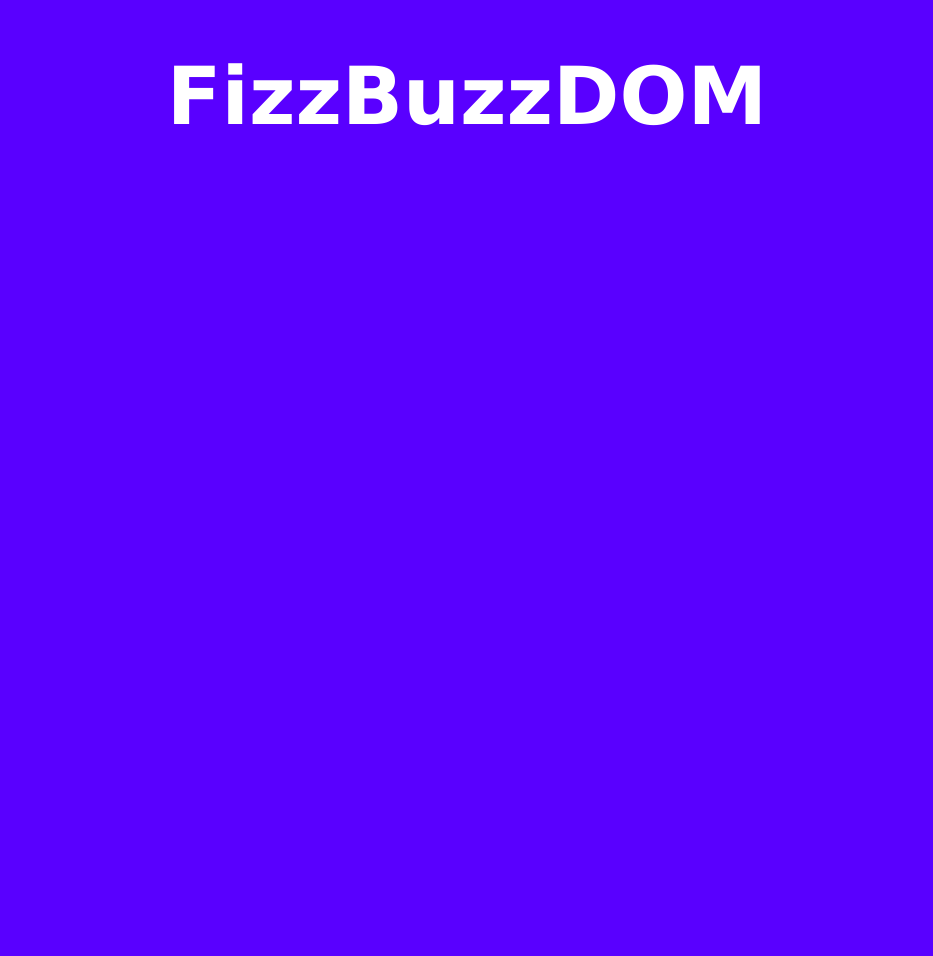
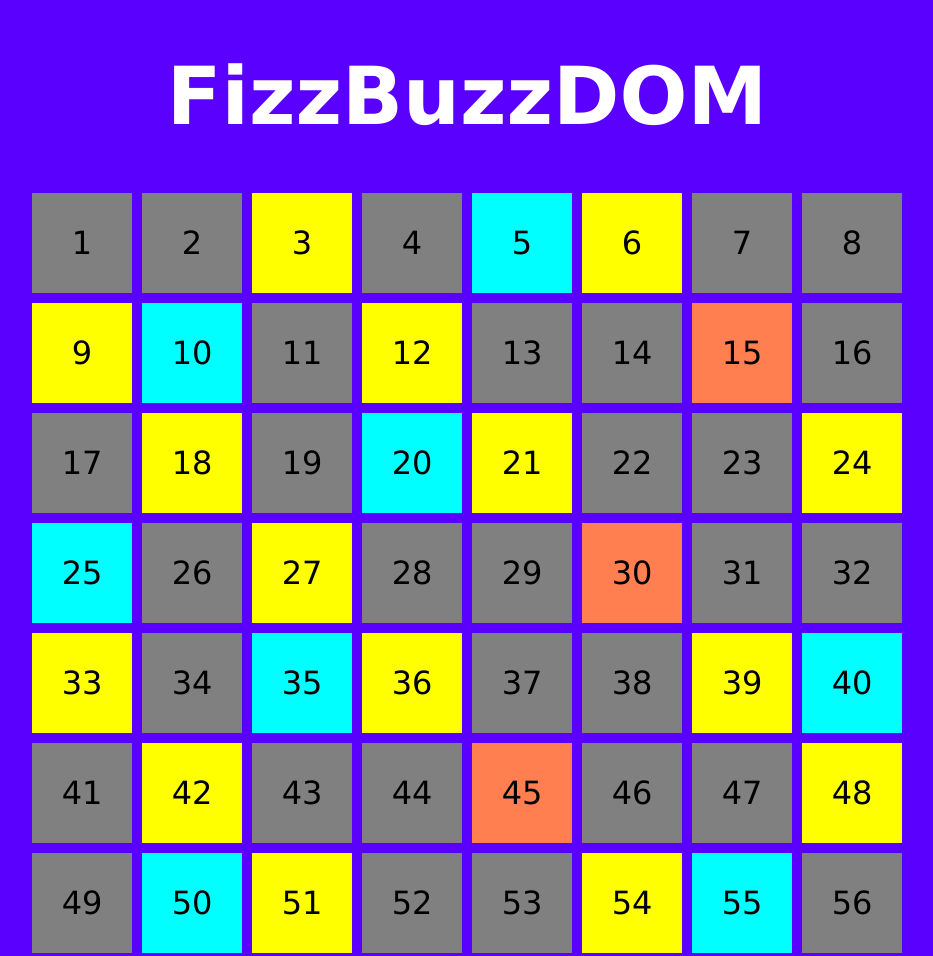
Before and after one commit to yaredghebre/js-fizzbuzz, a plain HTML site: page index.html in a window 1280 px wide. Shown: the top 956 px of the page, without its empty margins (173-1106 px from the left). Before the commit the page ends 800 px from the top, so only its background shows below. Drawn offline with Linux system fonts and the light colour scheme.

Commit message:
Add: Bonus 1 completed

```diff
--- a/css/style.css
+++ b/css/style.css
@@ -30,5 +30,17 @@ body {
     font-size: 2rem;
     width: 100px;
     height: 100px;
+    background-color: grey;
+}
+
+.three {
     background-color: yellow;
 }
+
+.five {
+    background-color: aqua;
+}
+
+.fifteen {
+    background-color: coral;
+}
--- a/js/script.js
+++ b/js/script.js
@@ -5,22 +5,22 @@
 
 
 // CALCOLO
+const gridElem = document.querySelector(".grid");
 for (let i = 1; i <=100; i++) {
     let multiple;
+    let classColor;
     if (i % 15 === 0) {
         multiple = "FizzBuzz";
+        classColor = "fifteen"
     } else if (i % 3 === 0) {
         multiple = "Fizz";
+        classColor = "three"
     } else if (i % 5 === 0) {
         multiple = "Buzz";
+        classColor = "five"
     }
     console.log(i, multiple);
+    gridElem.innerHTML += `<div class ="box ${classColor}">${i}</div>`;
 }
 
-// for (let i = 1; i <= 100; i++) {
-//     let multiple
-//     if (i % 15 == 0) console.log("FizzBuzz");
-//     else if (i % 3 == 0) console.log("Fizz");
-//     else if (i % 5 == 0) console.log("Buzz");
-//     else console.log(i);
-// }
+// OUTPUT
```
Also changed, not shown: index.html (+1 -7 lines).
